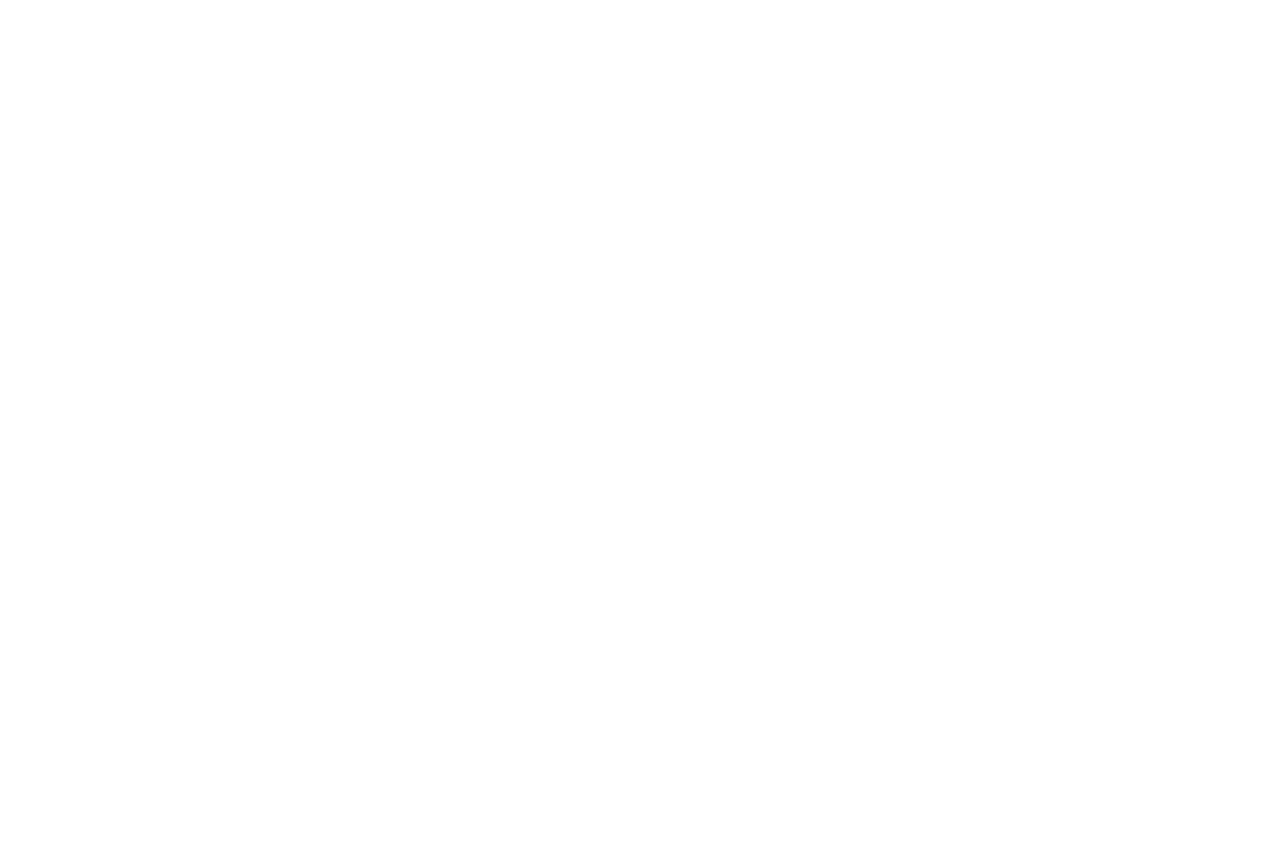
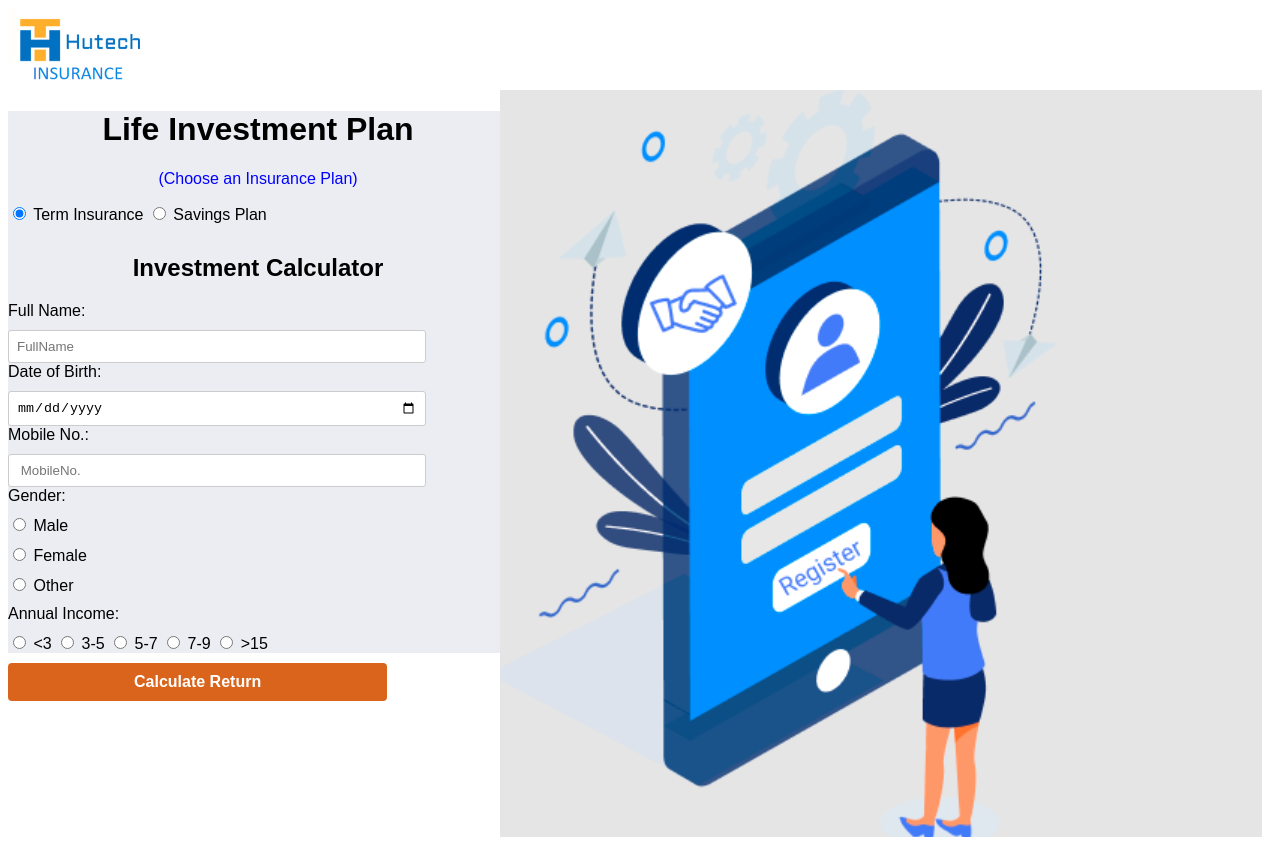
Before and after one commit to depashikha-hutech/InsuranceApplication, a plain HTML site: page index.html in a window 1280 px wide. Before the commit the page ends 800 px from the top, so only its background shows below. Drawn offline with Linux system fonts and the light colour scheme.

Commit message:
calculate

```diff
--- a/index.html
+++ b/index.html
@@ -1,11 +1,67 @@
+
 <!DOCTYPE html>
 <html lang="en">
 <head>
-    <meta charset="UTF-8">
-    <meta name="viewport" content="width=device-width, initial-scale=1.0">
-    <title>Document</title>
+  <meta charset="UTF-8">
+  <meta name="viewport" content="width=device-width, initial-scale=1.0">
+  <title>Investment Calculator</title>
+  <link rel="stylesheet" href="style.css">
 </head>
-<body>
+<body >
+<div class=" logo">
+    <img src="images/HUTECH INSURANCE (1).png">
+</div>
+<div class="imageClass">
+  <img src="images/Screenshot (95).png">
+</div>
+<div class = "back">
+<div class="container">
+    <h1>Life Investment Plan</h1>
+    <div class="insurance-plan">
+      <p align="center", style="color:blue;">(Choose an Insurance Plan)<i></i></p>
 
+      <label>
+        <input type="radio" name="plan" value="term"checked >
+         Term Insurance
+      </label>
+      <label>
+        <input type="radio" name="plan" value="savings">
+        Savings Plan
+      </label>
+    </div>
+    <div class="user-details">
+      <h2>Investment Calculator</h2>
+      <label for="fullname">Full Name:</label>
+      <input type="text" id="fullname" name="fullname"  placeholder="FullName" required>
+
+      <label for="dob">Date of Birth:</label>
+      <input type="date" id="dob" name="dob" required>
+
+      <label for="mobile">Mobile No.:</label>
+      <input type="tel" id="mobile" name="mobile" placeholder=" MobileNo." required>
+
+      <label>Gender:</label>
+      <label>
+        <input type="radio" name="gender" required>  Male
+      </label>
+      <label>
+        <input type="radio" name="gender"> Female
+      </label>
+      <label>
+        <input type="radio" name="gender" > Other
+      </label>
+
+      <label for="annual-income">Annual Income:</label>
+      <input type="radio" name="annual-income" value="less-than-3"> <3
+      <input type="radio" name="annual-income" value="3-5"> 3-5
+      <input type="radio" name="annual-income" value="5-7"> 5-7
+      <input type="radio" name="annual-income" value="7-9"> 7-9
+      <input type="radio" name="annual-income" value="greater-than-15"> >15
+  </div>
+</div>
+<button class="calculate-btn">Calculate Return</button>
+</div>
+</div>
+</header>
 </body>
 </html>
--- /dev/null
+++ b/style.css
@@ -0,0 +1,81 @@
+body {
+        font-family: Arial, sans-serif;
+
+      }
+.imageClass{
+  height: auto;
+  width: 50%;
+  position: absolute;
+  top: auto;
+  left: 500px;
+}
+  .container {
+   max-width: 500px;
+    background-color: #ebedf3;
+    border-top:80px;
+    margin-right: auto ;
+  }
+   .logo{
+    flex-basis: 20%;
+   }
+
+  h1, h2 {
+    text-align: center;
+  }
+
+  .insurance-plan {
+    margin-top: 20px;
+  }
+
+  .insurance-plan label {
+    display:inline-table;
+    margin-bottom: 10px;
+
+  }
+  .insurance-plan label:hover {
+    color: #8997bb;
+  .user-details {
+    margin-top: 30px;
+  }
+}
+
+  .user-details label {
+    display: block;
+    margin-bottom: 10px;
+  }
+
+  .user-details input[type="text"],
+  .user-details input[type="date"],
+  .user-details input[type="number"],
+  .user-details input[type="tel"] {
+    width: 80%;
+    padding: 8px;
+    border: 1px solid #ccc;
+    border-radius: 3px;
+  }
+
+  .user-details label {
+    margin-right: 8px;
+  }
+
+
+.calculate-btn {
+  display: inline-block;
+  width: 30%;
+  padding: 10px;
+  margin-top: 10px;
+  text-align: center;
+  background-color: #da641b;
+  color: #fff;
+  border: none;
+  border-radius: 4px;
+  cursor: pointer;
+  font-size: 16px;
+  font-weight: bold;
+  margin-right: 8px;
+  }
+
+
+ .calculate-btn:hover {
+    background-color: #0056b3;
+  }
```
Also changed, not shown: images/HUTECH INSURANCE (1).png (added), images/Screenshot (93).png (added), images/Screenshot (95).png (added), 1 other file.
